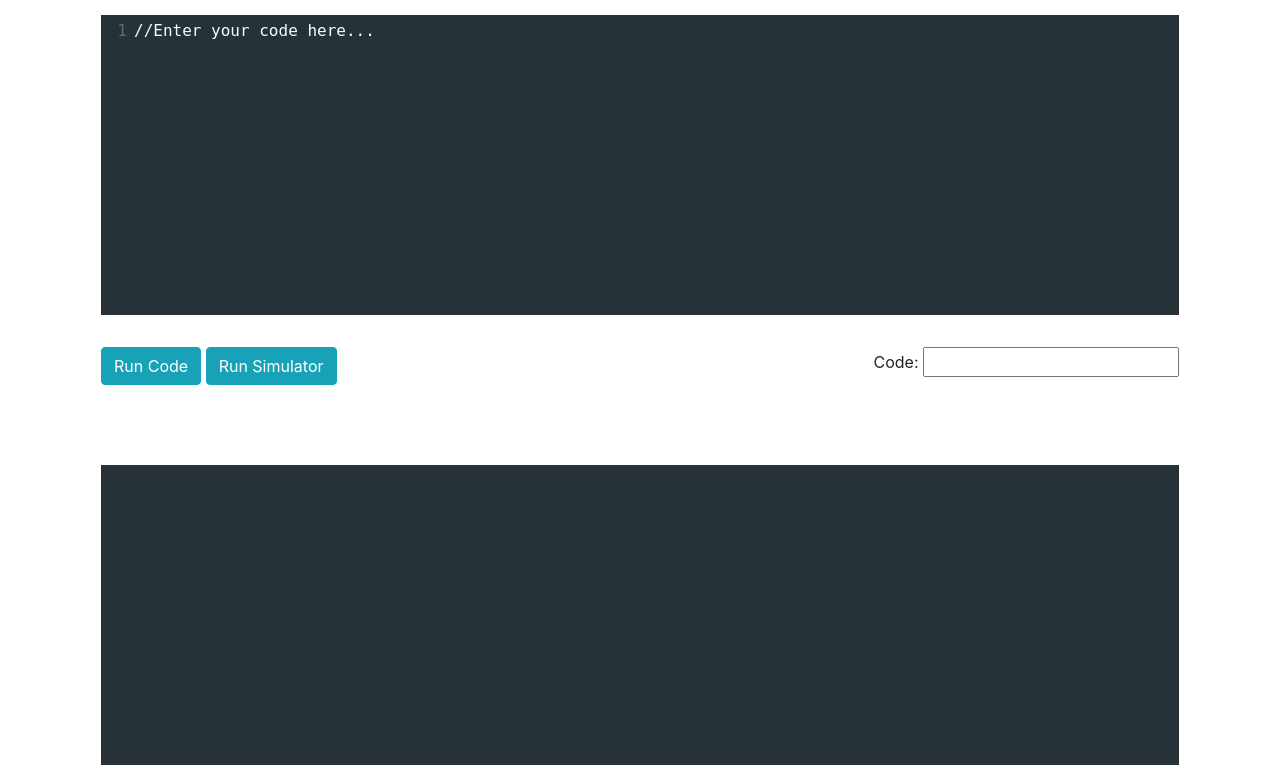
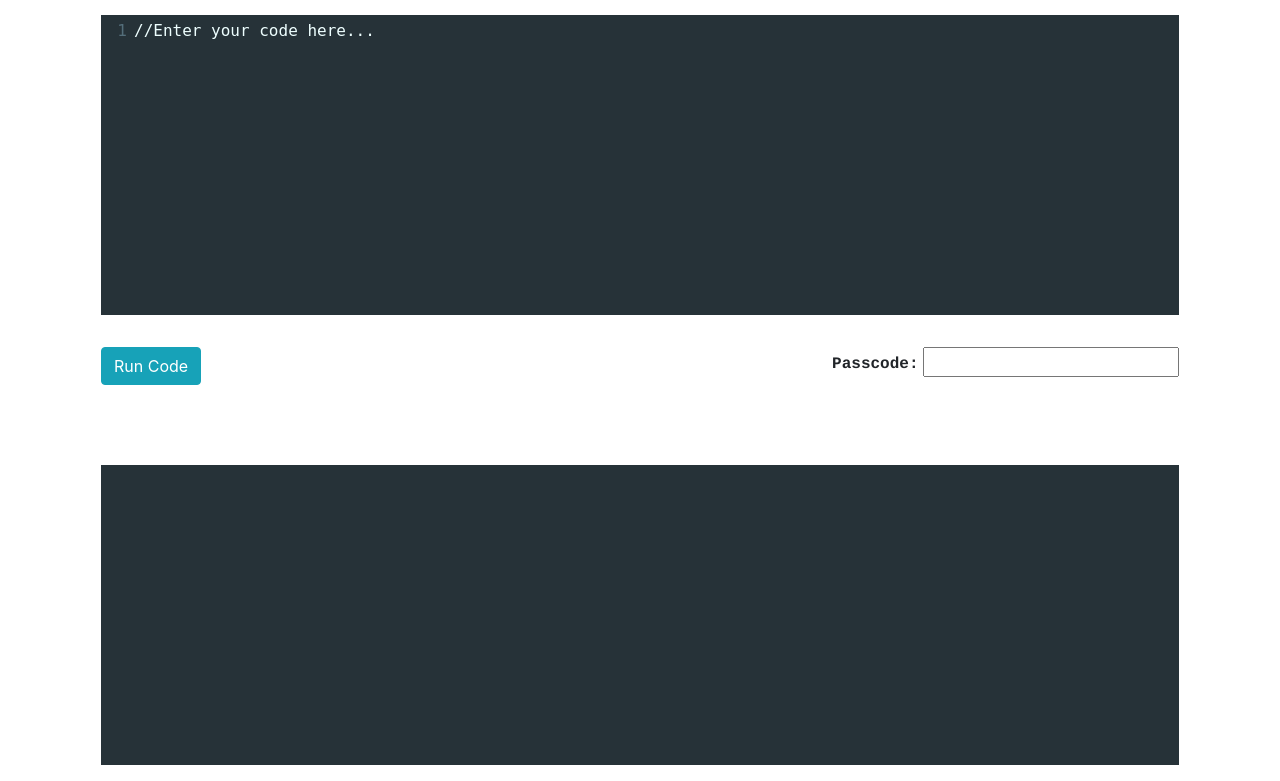
Before and after one commit to MihneaBoca/Remote-Robot-Tutor, a Django app: page / in a window 1280 px wide. Shown: the part 69-850 px from the top of the page. Run offline with Django 3.2, Linux system fonts and the light colour scheme; parts of the project's set-up code (start-up, migrations or seed data) failed here and were passed over; some libraries are stand-ins or nearby versions.

Commit message:
Removed Run simulator button

```diff
--- a/templates/index.html
+++ b/templates/index.html
@@ -36,9 +36,8 @@
 
         <div class="p-3">
             <button class="btn btn-info" type="Submit" id="id_submit_code" name="submit_code">Run Code</button>
-            <button class="btn btn-info" type="Submit" id="id_submit_simulator" name="submit_simulator">Run Simulator</button>
             <div style="float: right">
-                <label>Code: </label>
+                <label for="password" style="font-weight:bold; font-family:courier;">Passcode: </label>
                 <input id="password" name="password" value={{ password }}>
                 </div>
             </div>
```
